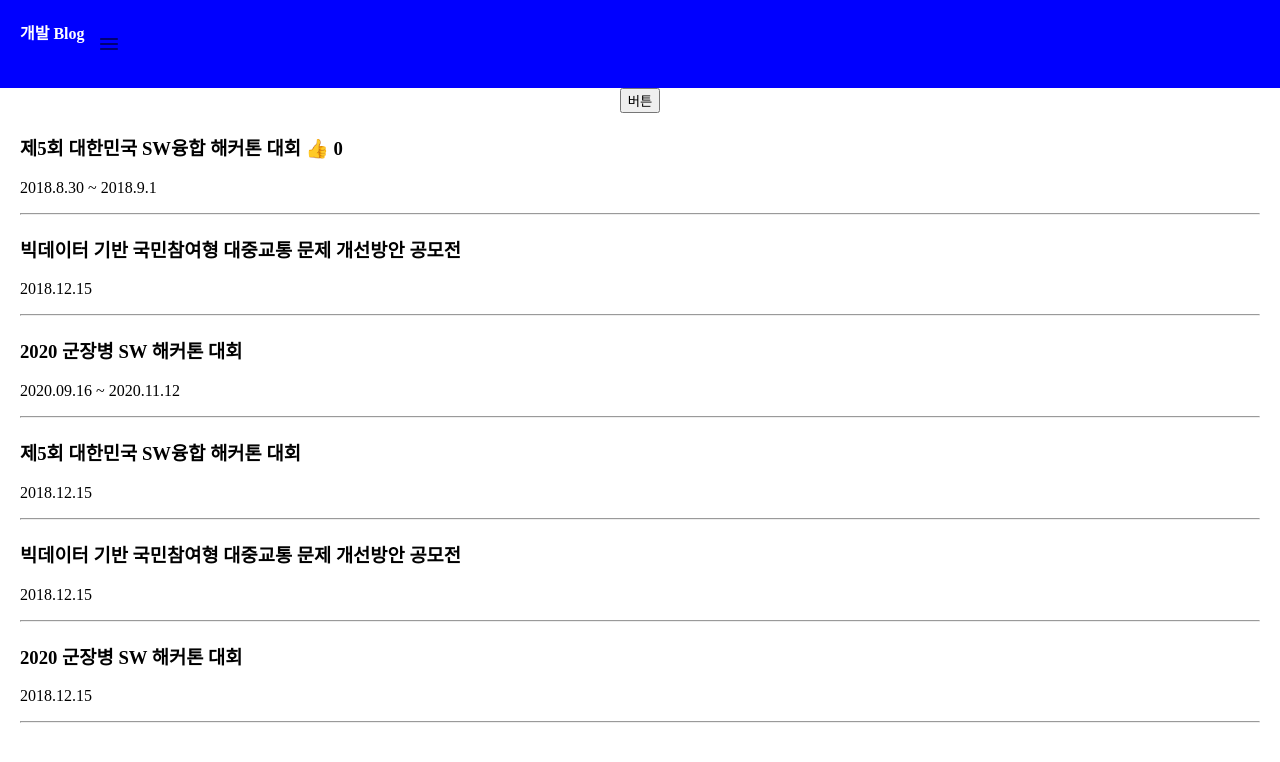
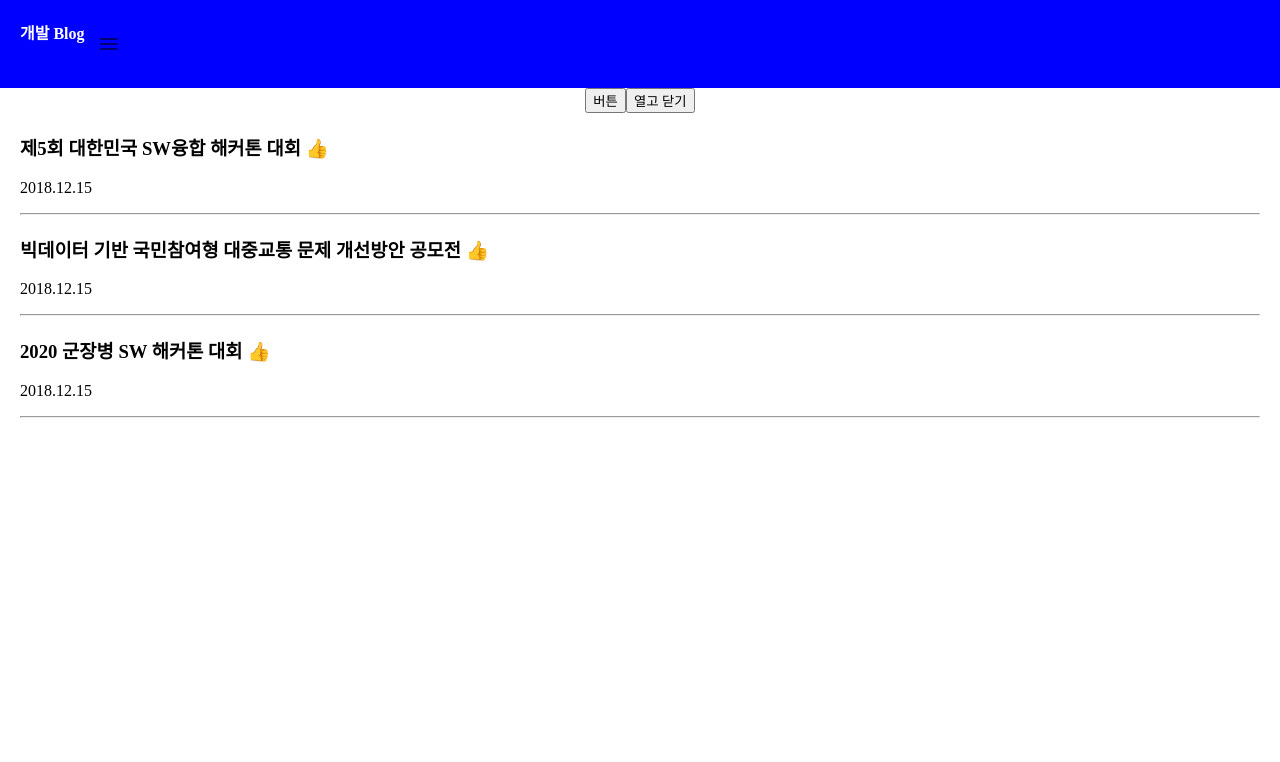
Before and after one commit to JangSeongHo99/blog, a React (Create React App) app: page / in a window 1280 px wide. Shown: the top 762 px of the page. Built offline with nearby package versions, Linux system fonts and the light colour scheme.

Commit message:
change title which you clicked

```diff
--- a/src/App.js
+++ b/src/App.js
@@ -8,11 +8,13 @@ import MenuRoundedIcon from '@material-ui/icons/MenuRounded';
 import './App.css';
 
 function App() {
+	var num;
 
 	let [글제목, 글제목변경] = useState(['제5회 대한민국 SW융합 해커톤 대회', '빅데이터 기반 국민참여형 대중교통 문제 개선방안 공모전', '2020 군장병 SW 해커톤 대회']);
-	let [따봉, 따봉변경] = useState(0);
+	let [따봉, 따봉변경] = useState([]);
 	let [modal, modal변경] = useState(false);
 	let [menu, menu변경] = useState(false);
+	let [제목순서, 제목순서변경] = useState(0);
 
 	function 제목바꾸기(){
 		var newArray = [...글제목];
@@ -20,8 +22,17 @@ function App() {
 		글제목변경(newArray);
 	}
 
+	function 따봉초기화() {
+		var newArray = [];
+		for (num = 0; num < 글제목.length; num++) {
+			newArray.push(0);
+		}
+		따봉변경(newArray);
+		console.log(따봉);
+	}
   return (
     <div className="App">
+		  {따봉초기화}
     	<div className="black-nav">
 			<div>개발 Blog</div>
 			<IconButton arialabel = "menu" onClick={ ()=>{ menu변경(!menu)}}>
@@ -34,52 +45,38 @@ function App() {
 			</IconButton>
 		</div>
 		<button onClick={ 제목바꾸기 }> 버튼 </button>
-    	<div className="list">
-			<h3> {글제목[0]} <span onClick={ ()=>{ 따봉변경(따봉 + 1)}}>👍</span> { 따봉 } </h3>
-			<p>2018.8.30 ~ 2018.9.1</p>
-			<hr/>
-		</div>
-		<div className="list">
-			<h3> {글제목[1]}</h3>
-			<p>2018.12.15</p>
-			<hr/>
-		</div>
-		<div className="list">
-			<h3 onClick={ ()=>{modal변경(!modal)}}> {글제목[2]}</h3>
-			<p>2020.09.16 ~ 2020.11.12</p>
-			<hr/>
-		</div>
+		  <button onClick={()=>{modal변경(!modal)}}> 열고 닫기 </button>
 		 {
-			  modal === true
-			  ? <Modal></Modal>
-			  : null
-		  }
-		 {
-			  글제목.map((title) => {
+			  글제목.map((title, index) => {
 				  return (
 					  <div className="list">
-						<h3> { title }</h3>
+						  <h3 onClick={()=>{제목순서변경(index)}}> { title } <span onClick={()=>따봉변경(따봉[index] + 1)}>👍</span> { 따봉[index] } </h3>
 						<p>2018.12.15</p>
 						<hr/>
 					</div>
 					  )
 			  })
 		  }
+		{
+			  modal === true
+			  ? <Modal 글제목 = {글제목} 제목순서 = {제목순서}></Modal>
+			  : null
+		  }
     </div>
   );
 }
 
-function Modal(){
+function Modal(props){
 	return(
 		<div className="modal">
-			<h2>제목</h2>
+			<h2>{props.글제목[props.제목순서]}</h2>
 			<p>날짜</p>
 			<p>상세내용</p>
 		</div>
 	)
 }
 
-function Menu(){
+function Menu(props){
 	return(
 		<div className="modal">
 			<h2>제목</h2>
```
Also changed, not shown: 2 other files (tests, documents, lock files or other folders).
